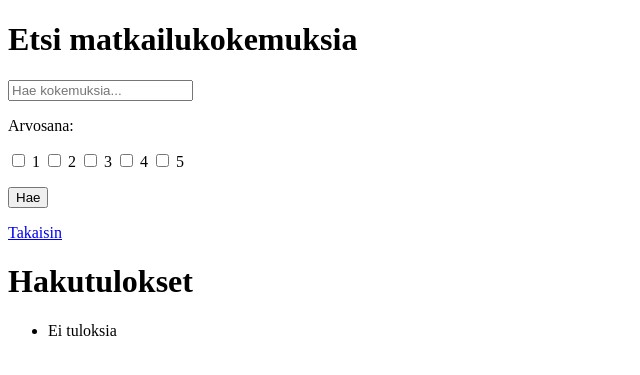
After one commit to hanskval/matkailukokemukset, a Flask app: page /find_kokemukset in a window 1280 px wide. The commit adds this page. Shown: the top 375 px of the page, without its empty margins (0-640 px from the left). Run offline with Flask 3, Linux system fonts and the light colour scheme.

Commit message:
added ability to search by name and/or rating

```diff
--- a/app.py
+++ b/app.py
@@ -16,6 +16,14 @@ def index():
     all_items = items.get_items()
     return render_template("index.html", items=all_items)
 
+@app.route("/find_kokemukset", methods=["GET", "POST"])
+def find_kokemukset():
+    query = request.args.get("query") or ""
+    rating = request.args.getlist("rating")
+
+    all_items = items.find_kokemuksia(query, rating) if (query or rating) else [] # haku myös mahdollinen pelkästään arvosanalla
+    return render_template("find_kokemukset.html", items=all_items, query=query, selected_ratings=rating)
+
 @app.route("/item/<int:item_id>")
 def show_kokemus(item_id):
     item = items.get_item(item_id)
@@ -23,7 +31,6 @@ def show_kokemus(item_id):
 
 @app.route("/kokemukset")
 def kokemukset():
-
     return render_template("kokemukset.html")
 
 @app.route("/register")
--- /dev/null
+++ b/templates/find_kokemukset.html
@@ -0,0 +1,41 @@
+<!DOCTYPE html>
+<html>
+
+<head>
+  <title>Etsi matkailukokemuksia</title>
+</head>
+
+<body>
+  <h1>Etsi matkailukokemuksia</h1>
+  <form action="/find_kokemukset" method="get">
+    <input type="text" name="query" placeholder="Hae kokemuksia..." value="{{ query }}">
+    <p>Arvosana:</p>
+  <label><input type="checkbox" name="rating" value="1" {% if '1' in selected_ratings %}checked{% endif %}> 1</label>
+  <label><input type="checkbox" name="rating" value="2" {% if '2' in selected_ratings %}checked{% endif %}> 2</label>
+  <label><input type="checkbox" name="rating" value="3" {% if '3' in selected_ratings %}checked{% endif %}> 3</label>
+  <label><input type="checkbox" name="rating" value="4" {% if '4' in selected_ratings %}checked{% endif %}> 4</label>
+  <label><input type="checkbox" name="rating" value="5" {% if '5' in selected_ratings %}checked{% endif %}> 5</label>
+
+  </p>
+    <button type="submit">Hae</button>
+</p>
+  <p>
+    <a href="/">Takaisin</a>
+  </p>
+  </form>
+  <h1>Hakutulokset</h1>
+  {% if query %}
+    <p>Hakutulokset hakusanalla: <strong>{{ query }}</strong></p>
+  {% endif %}
+  <ul>
+    {% if not items %}
+      <li>Ei tuloksia</li>
+    {% endif %}
+
+    {% for item in items %}
+      <li><a href="/item/{{ item.id }}">{{ item.title }}</a></li>
+    {% endfor %}
+  </ul>
+</body>
+
+</html>
--- a/templates/index.html
+++ b/templates/index.html
@@ -23,6 +23,7 @@
     {% if session.username %}
     <div class="nav-links">
         <a href="/kokemukset">Uusi ilmoitus</a>
+        <a href="/find_kokemukset">Etsi ilmoitus</a>
     </div>
     {% endif %}
 
```
Also changed, not shown: items.py (+16 -0 lines), README.md.
